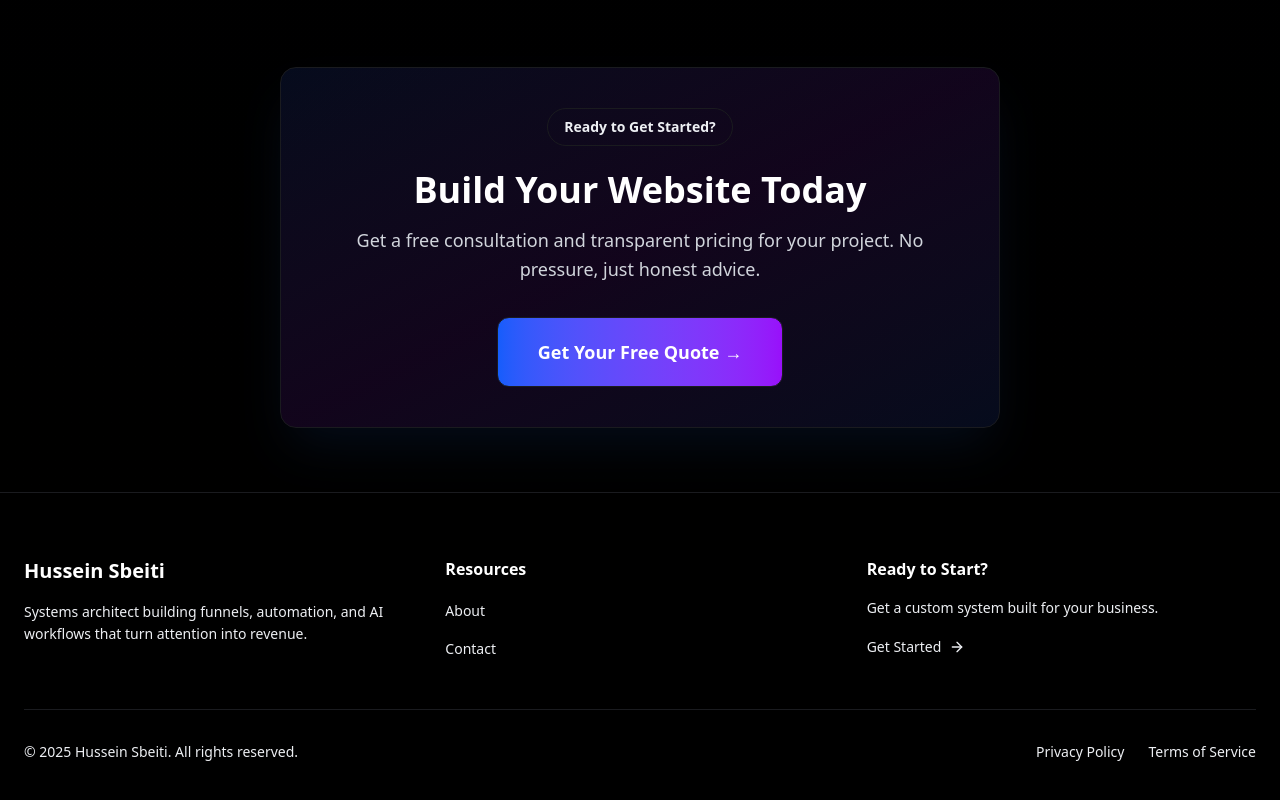
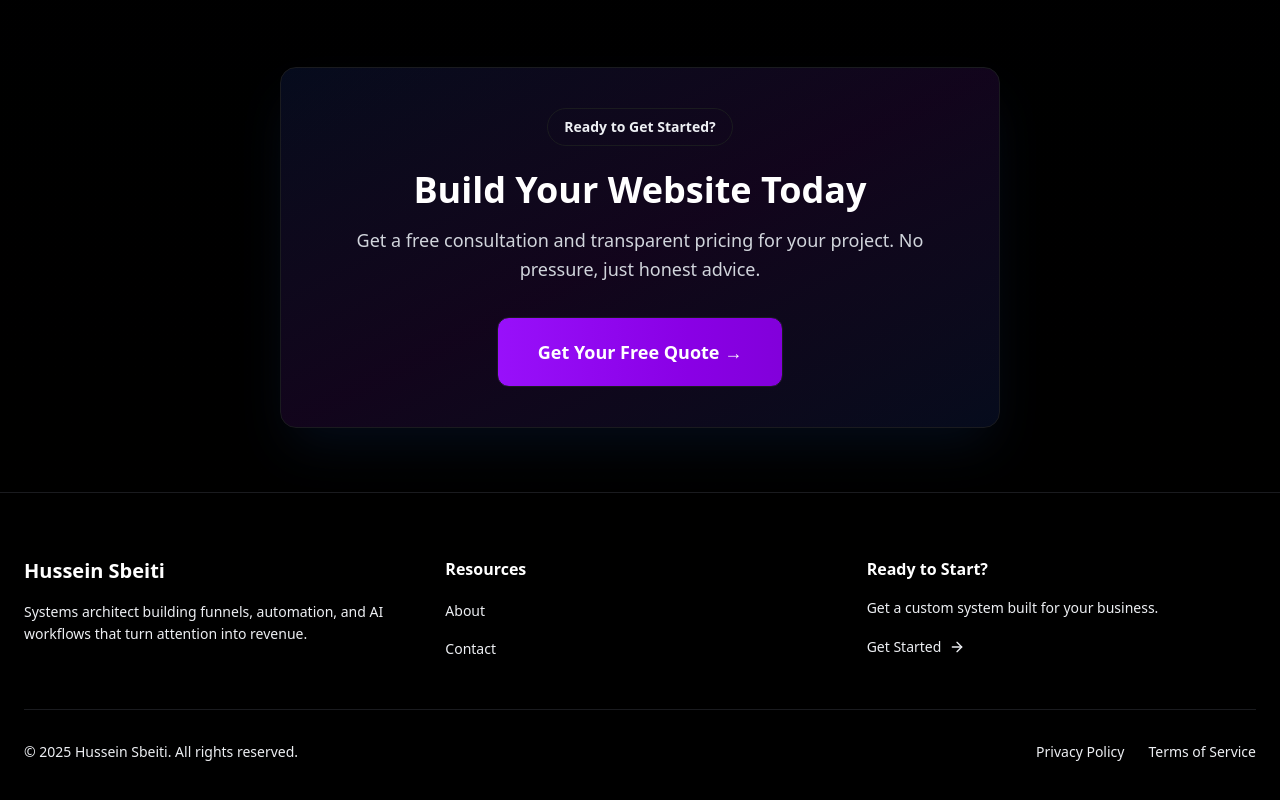
Before and after one commit to hseinsb/Mysite, a Next.js app: page /blog/ai-website-maker-vs-custom-development in a window 1280 px wide. Shown: the part 5668-6468 px from the top of the page. Built offline with nearby package versions, Linux system fonts and the light colour scheme; no server answers.

Commit message:
Change bottom CTA button from blue-purple gradient to solid purple

```diff
--- a/src/app/blog/[slug]/page.tsx
+++ b/src/app/blog/[slug]/page.tsx
@@ -756,7 +756,7 @@ export default async function BlogPost({ params }: { params: Promise<{ slug: str
               </p>
               <a
                 href="/contact"
-                className="inline-block px-10 py-5 bg-gradient-to-r from-blue-600 to-purple-600 hover:from-blue-700 hover:to-purple-700 text-white text-lg font-semibold rounded-xl transition-all duration-200 hover:scale-105 hover:shadow-xl hover:shadow-blue-500/30 border border-blue-500/50"
+                className="inline-block px-10 py-5 bg-gradient-to-r from-purple-600 to-purple-700 hover:from-purple-700 hover:to-purple-800 text-white text-lg font-semibold rounded-xl transition-all duration-200 hover:scale-105 hover:shadow-xl hover:shadow-purple-500/30 border border-purple-500/50"
               >
                 Get Your Free Quote →
               </a>
```
